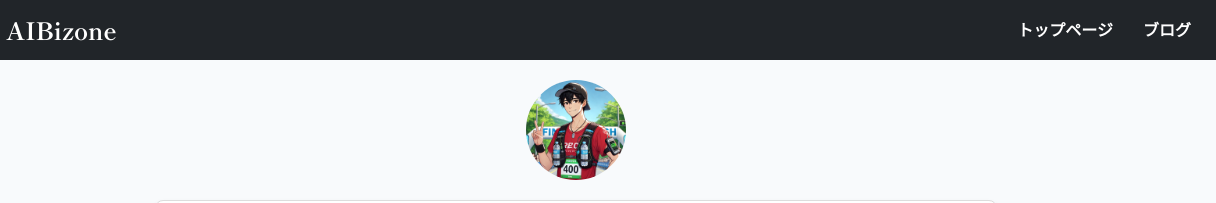
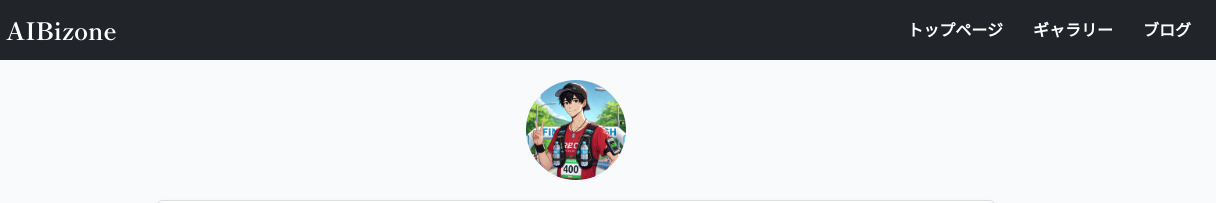
Before and after one commit to aibizone/AIBizone-page, a plain HTML site: page docs/about-me.html in a window 1280 px wide. Shown: the top 203 px of the page, 64-1280 px from the left. Drawn offline with Linux system fonts and the light colour scheme.

Commit message:
Update about-me.html

```diff
--- a/docs/about-me.html
+++ b/docs/about-me.html
@@ -237,6 +237,7 @@
     </div>
     <nav>
       <a href="index.html">トップページ</a>
+      <a href="https://aibizonepages.created.app/" target="_blank" rel="noopener">ギャラリー</a>
       <a href="https://ameblo.jp/aibizone/entrylist.html" target="_blank" rel="noopener">ブログ</a>
     </nav>
   </header>
```
